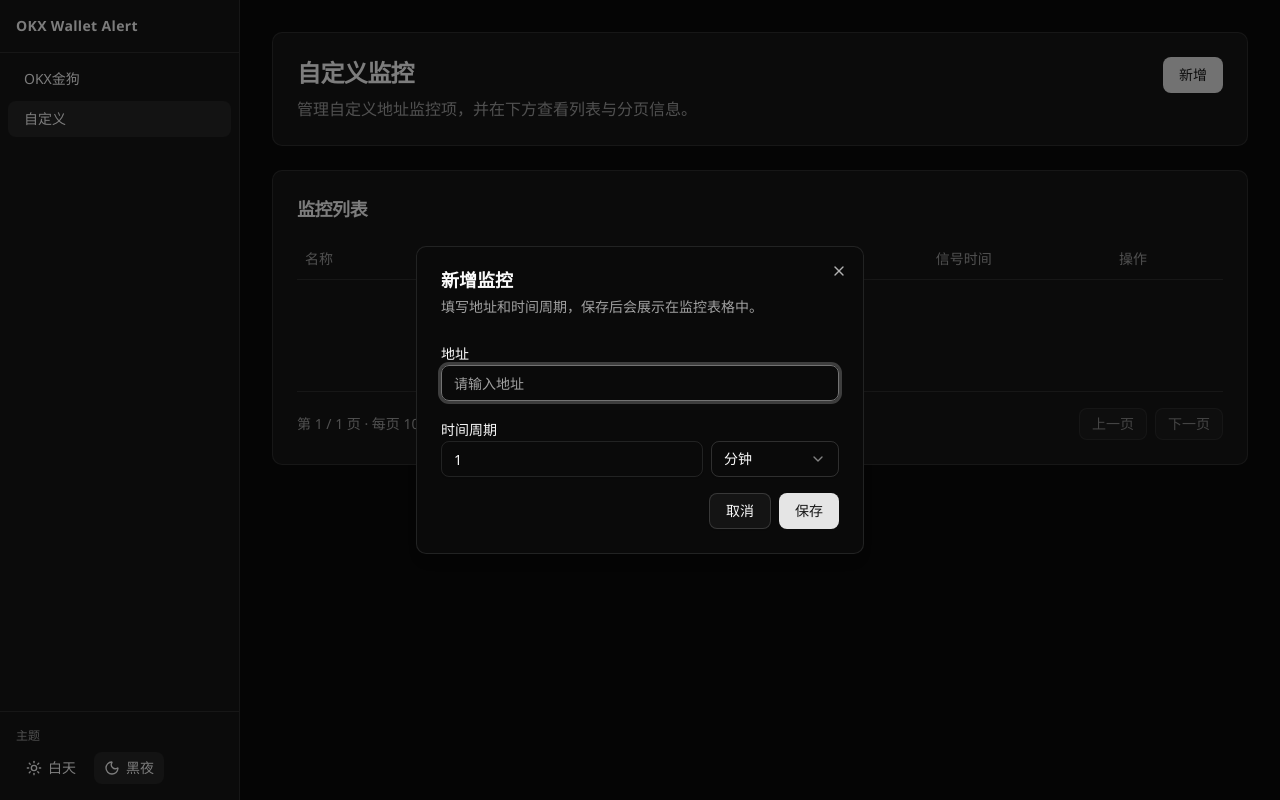
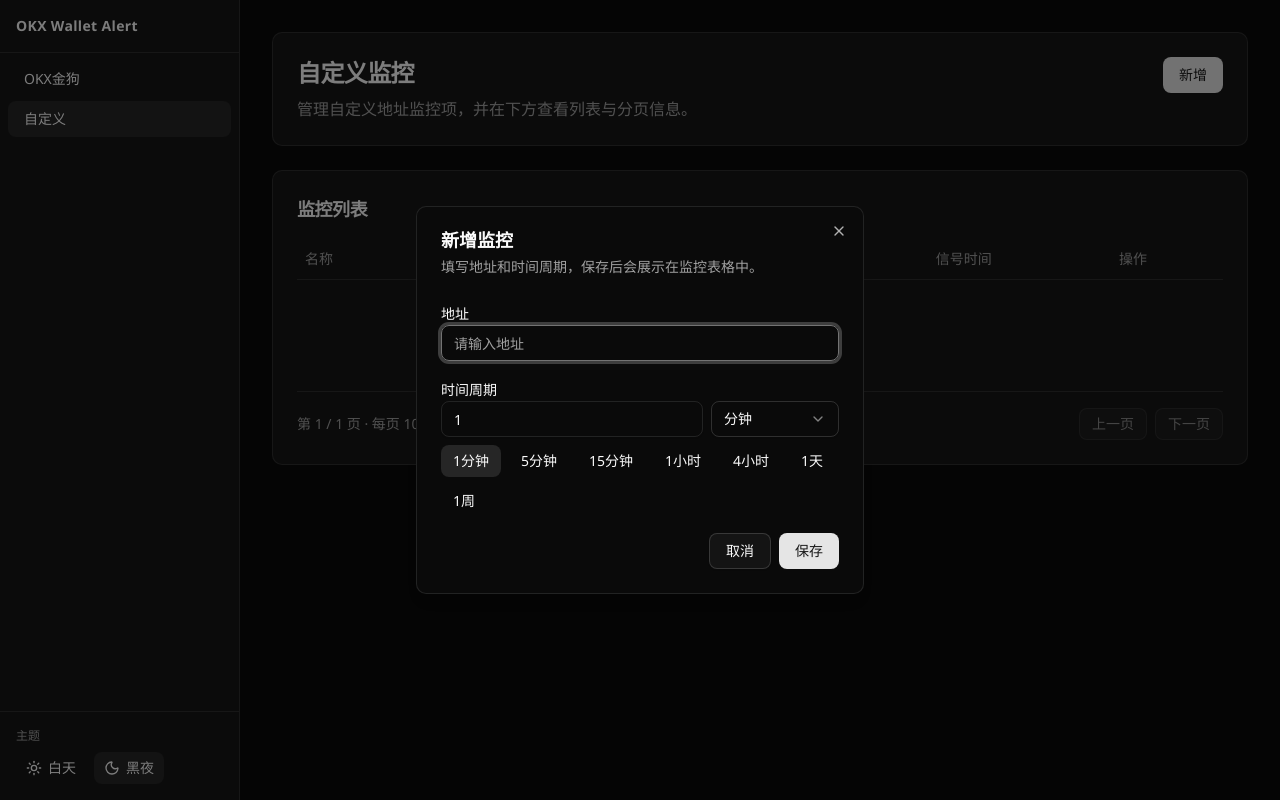
Before and after one commit to Joey950326/okx-wallet-alert, a Next.js app: page /custom in a window 1280 px wide. Both pictures are taken after a click on the button "新增". Built offline with nearby package versions, Linux system fonts and the light colour scheme.

Commit message:
feat: 添加常用预设选项到自定义监控页面

```diff
--- a/app/(dashboard)/custom/page.tsx
+++ b/app/(dashboard)/custom/page.tsx
@@ -46,6 +46,7 @@ const TIME_LEVEL_OPTIONS: Array<{ label: string; value: CustomMonitorTimeLevel }
   { label: "分钟", value: "FIVE_MINUTES" },
   { label: "小时", value: "ONE_HOUR" },
   { label: "天", value: "ONE_DAY" },
+  { label: "周", value: "ONE_WEEK" },
 ]
 
 const INITIAL_FORM_STATE: { address: string; timeLevel: CustomMonitorTimeLevel; timeValue: string } = {
@@ -157,6 +158,16 @@ export default function CustomPage() {
     },
     [formState, resetForm, rows]
   )
+
+  const COMMON_PRESETS: Array<{ label: string; value: number; level: CustomMonitorTimeLevel }> = [
+    { label: "1分钟", value: 1, level: "FIVE_MINUTES" },
+    { label: "5分钟", value: 5, level: "FIVE_MINUTES" },
+    { label: "15分钟", value: 15, level: "FIVE_MINUTES" },
+    { label: "1小时", value: 1, level: "ONE_HOUR" },
+    { label: "4小时", value: 4, level: "ONE_HOUR" },
+    { label: "1天", value: 1, level: "ONE_DAY" },
+    { label: "1周", value: 1, level: "ONE_WEEK" },
+  ]
 
   const columns = React.useMemo<ColumnDef<CustomMonitorRow>[]>(
     () => [
@@ -364,6 +375,25 @@ export default function CustomPage() {
                   </SelectContent>
                 </Select>
               </div>
+              <div className="mt-2 flex flex-wrap items-center gap-2">
+                {COMMON_PRESETS.map((preset) => (
+                  <Button
+                    key={`${preset.label}-${preset.value}`}
+                    type="button"
+                    size="sm"
+                    variant={
+                      formState.timeValue === String(preset.value) && formState.timeLevel === preset.level
+                        ? "secondary"
+                        : "ghost"
+                    }
+                    onClick={() =>
+                      setFormState((prev) => ({ ...prev, timeValue: String(preset.value), timeLevel: preset.level }))
+                    }
+                  >
+                    {preset.label}
+                  </Button>
+                ))}
+              </div>
             </div>
 
             {formError ? <p className="text-sm text-destructive">{formError}</p> : null}
```
